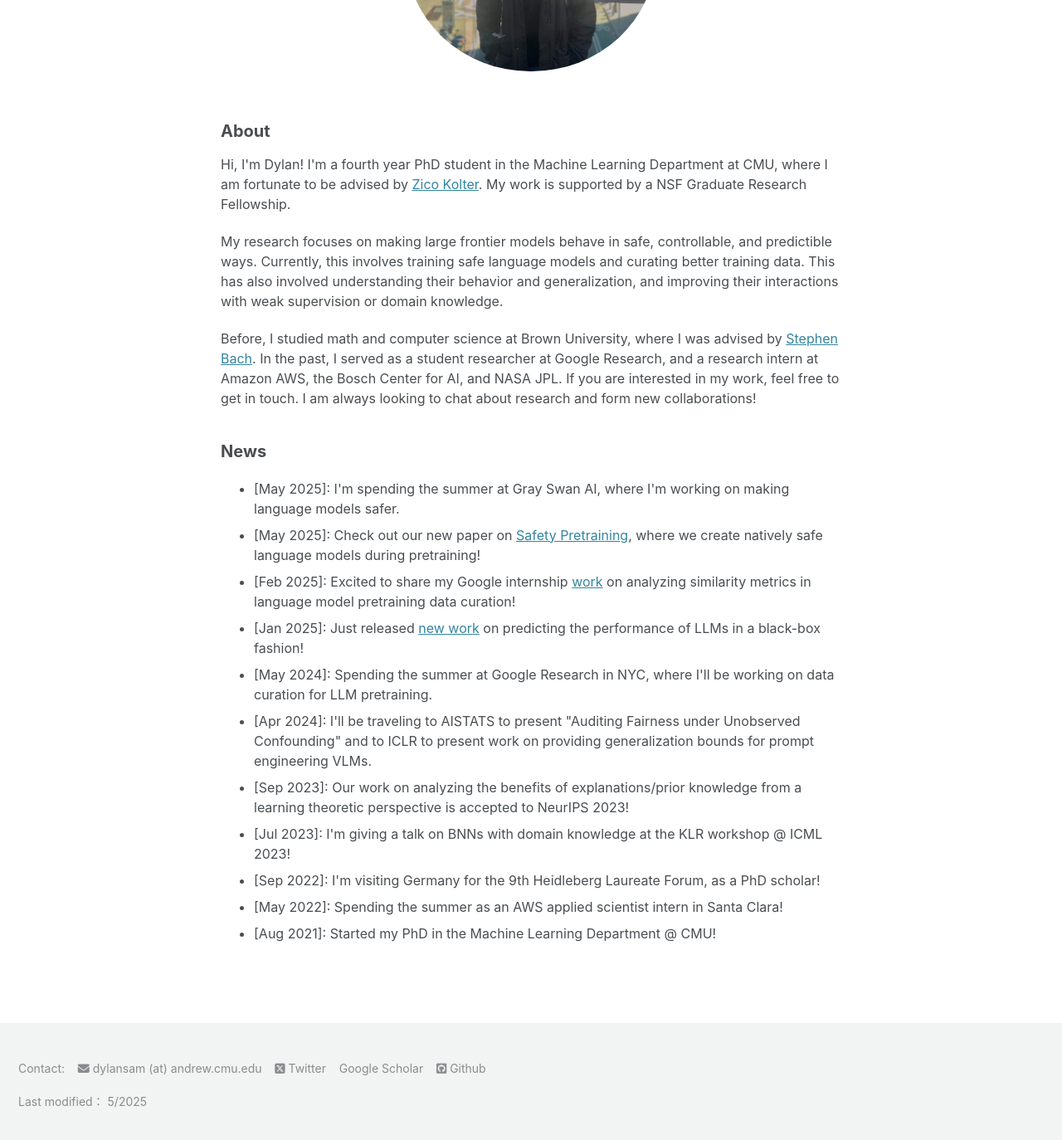
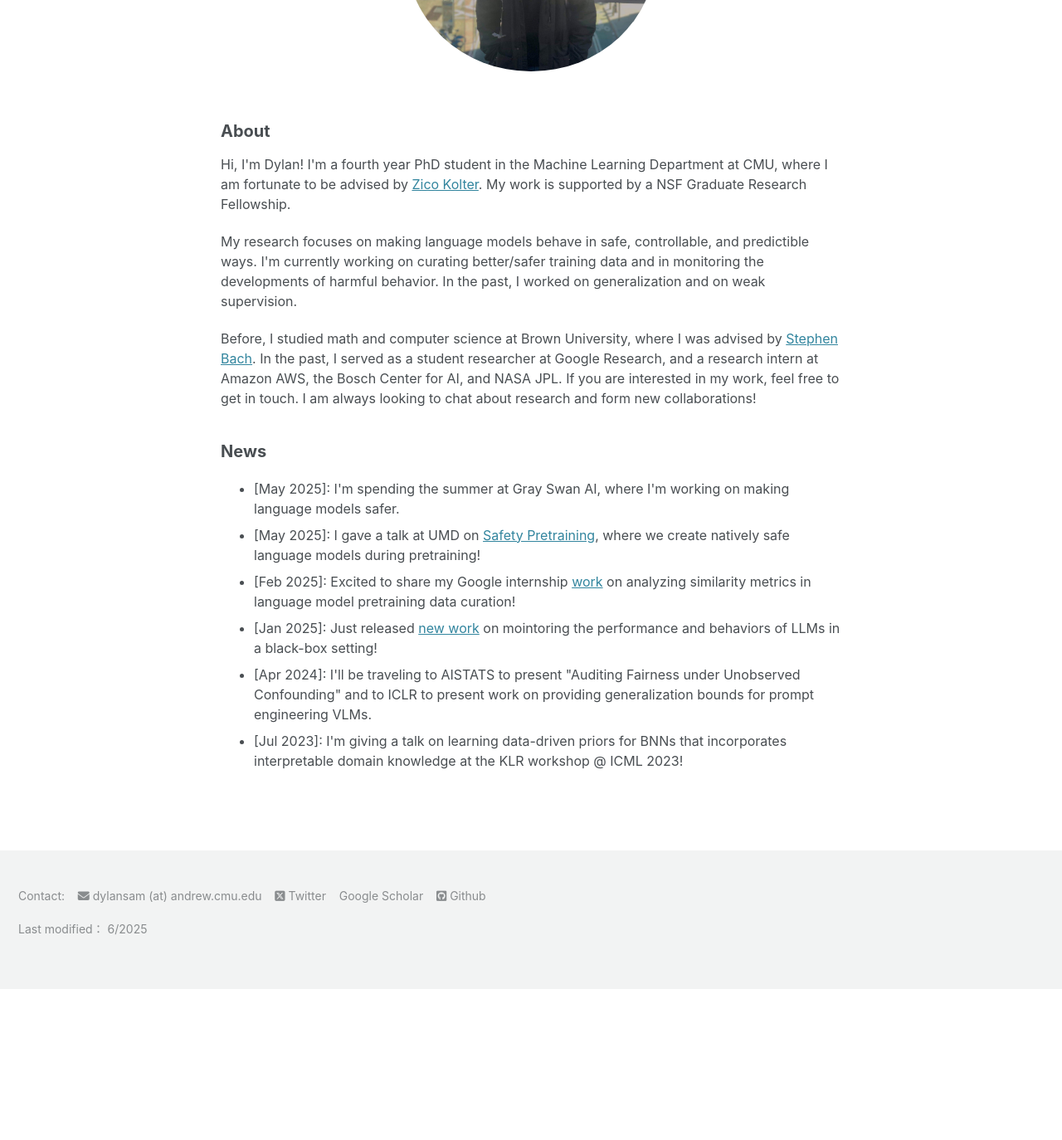
Before and after one commit to dsam99/dsam99.github.io, a Jekyll site: the page built from index.md, in a window 1280 px wide and 1400 px high, scrolled down 352 px. Shown: the top 1374 px of the window at 83% size. Built offline with Jekyll 4.4.1, drawn with Linux system fonts in a browser that asks for light colours; cached includes are drawn as plain includes; nearby versions of some CDN libraries; a style sheet for code colours, icons or effects is not loaded; after the commit the page ends 1544 px from its top, so only the background shows below that.

Commit message:
recent push

```diff
--- a/_includes/footer/custom.html
+++ b/_includes/footer/custom.html
@@ -23,6 +23,6 @@
 	    <i class="fa-brands fa-square-github"></i> <a href="https://github.com/dsam99">Github</a>
     </p>
 
-    <p> Last modified： 5/2025 </p>
+    <p> Last modified： 6/2025 </p>
 
 </div>
--- a/_layouts/home.html
+++ b/_layouts/home.html
@@ -14,8 +14,7 @@ layout: default
 		Hi, I'm Dylan! I'm a fourth year PhD student in the Machine Learning Department at CMU, where I am fortunate to be advised by <a href="https://zicokolter.com/">Zico Kolter</a>. My work is supported by a NSF Graduate Research Fellowship.
 	</p>
 	<p>
-		My research focuses on making large frontier models behave in safe, controllable, and predictible ways.
-		Currently, this involves training safe language models and curating better training data. This has also involved understanding their behavior and generalization, and improving their interactions with weak supervision or domain knowledge.
+		My research focuses on making language models behave in safe, controllable, and predictible ways. I'm currently working on curating better/safer training data and in monitoring the developments of harmful behavior. In the past, I worked on generalization and on weak supervision.
 	</p>
 
 	<p>
@@ -26,16 +25,16 @@ layout: default
 	<p>
 		<ul>
 			<li> [May 2025]: I'm spending the summer at Gray Swan AI, where I'm working on making language models safer.
-			<li> [May 2025]: Check out our new paper on <a href="https://www.arxiv.org/abs/2504.16980">Safety Pretraining</a>, where we create natively safe language models during pretraining!
+			<li> [May 2025]: I gave a talk at UMD on <a href="https://www.arxiv.org/abs/2504.16980">Safety Pretraining</a>, where we create natively safe language models during pretraining!
 			<li> [Feb 2025]: Excited to share my Google internship <a href="https://arxiv.org/abs/2502.02494">work</a> on analyzing similarity metrics in language model pretraining data curation!
-			<li> [Jan 2025]: Just released <a href="https://arxiv.org/abs/2501.01558">new work</a> on predicting the performance of LLMs in a black-box fashion!
-			<li> [May 2024]: Spending the summer at Google Research in NYC, where I'll be working on data curation for LLM pretraining.
+			<li> [Jan 2025]: Just released <a href="https://arxiv.org/abs/2501.01558">new work</a> on mointoring the performance and behaviors of LLMs in a black-box setting!
+			<!-- <li> [May 2024]: Spending the summer at Google Research in NYC, where I'll be working on data curation for LLM pretraining. -->
 			<li> [Apr 2024]: I'll be traveling to AISTATS to present "Auditing Fairness under Unobserved Confounding" and to ICLR to present work on providing generalization bounds for prompt engineering VLMs.
-			<li> [Sep 2023]: Our work on analyzing the benefits of explanations/prior knowledge from a learning theoretic perspective is accepted to NeurIPS 2023!
-			<li> [Jul 2023]: I'm giving a talk on BNNs with domain knowledge at the KLR workshop @ ICML 2023!</li>
-			<li> [Sep 2022]: I'm visiting Germany for the 9th Heidleberg Laureate Forum, as a PhD scholar! </li>
-			<li> [May 2022]: Spending the summer as an AWS applied scientist intern in Santa Clara! </li>
-			<li> [Aug 2021]: Started my PhD in the Machine Learning Department @ CMU! </li>
+			<!-- <li> [Sep 2023]: Our work on analyzing the benefits of explanations/prior knowledge from a learning theoretic perspective is accepted to NeurIPS 2023! -->
+			<li> [Jul 2023]: I'm giving a talk on learning data-driven priors for BNNs that incorporates interpretable domain knowledge at the KLR workshop @ ICML 2023!</li>
+			<!-- <li> [Sep 2022]: I'm visiting Germany for the 9th Heidleberg Laureate Forum, as a PhD scholar! </li> -->
+			<!-- <li> [May 2022]: Spending the summer as an AWS applied scientist intern in Santa Clara! </li> -->
+			<!-- <li> [Aug 2021]: Started my PhD in the Machine Learning Department @ CMU! </li> -->
 		</ul>
 	</p>
 </div>
```
